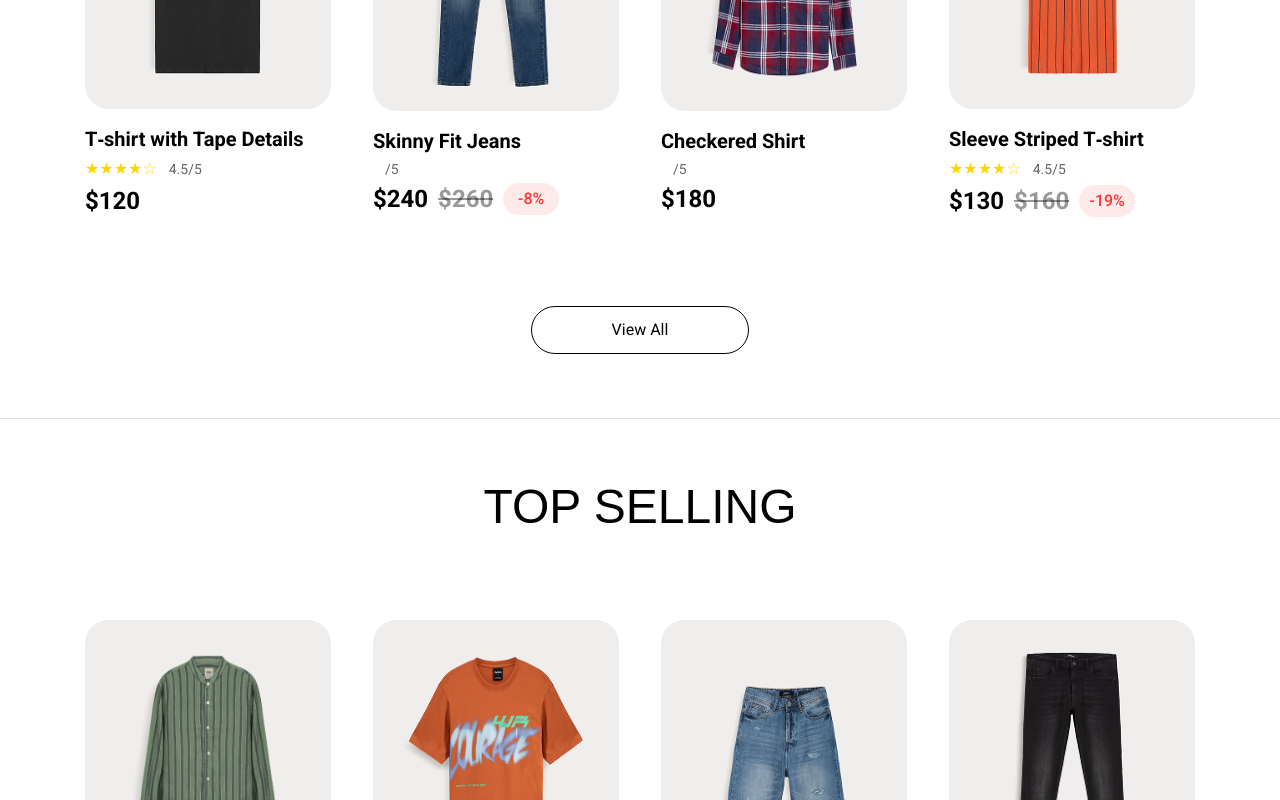
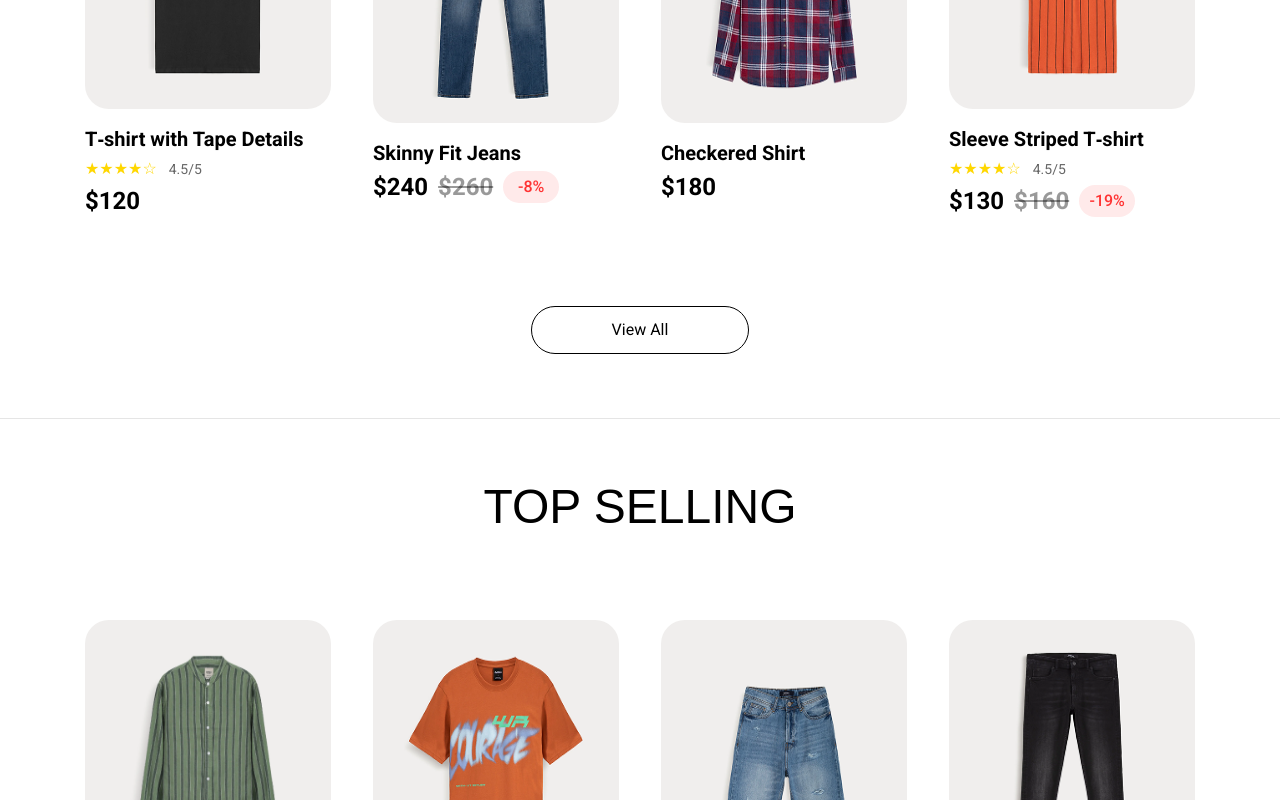
Before and after one commit to trishacapitle/clothing-ecommerce-frontend, a React (Vite) app: page / in a window 1280 px wide. Shown: the part 1300-2100 px from the top of the page. Built offline with nearby package versions, Linux system fonts and the light colour scheme; a web font is replaced by a local one.

Commit message:
fix: add conditional rendering for products with no ratings

```diff
--- a/src/components/ui/Card.jsx
+++ b/src/components/ui/Card.jsx
@@ -8,18 +8,20 @@ const Card = ({ product }) => {
   const stars = "★".repeat(filledStars) + "☆".repeat(emptyStars);
 
   return (
-    <div className="font-primary flex h-fit w-72 cursor-pointer flex-col gap-4 rounded-3xl border border-black/0 p-5 transition-all duration-300 ease-in-out hover:border-black/40 hover:shadow-lg hover:-translate-y-2 my-5">
+    <div className="font-primary my-5 flex h-fit w-72 cursor-pointer flex-col gap-4 rounded-3xl border border-black/0 p-5 transition-all duration-300 ease-in-out hover:-translate-y-2 hover:border-black/40 hover:shadow-lg">
       <div className="flex-center">
-        <img src={`/${image}`} alt={name} className="w-72 h-72 rounded-3xl" />
+        <img src={`/${image}`} alt={name} className="h-72 w-72 rounded-3xl" />
       </div>
 
       <div className="details flex flex-col gap-1">
         <h2 className="text-xl font-bold">{name}</h2>
 
-        <div className="flex items-center gap-3">
-          <span className="text-base text-[gold]">{stars}</span>
-          <span className="text-sm text-black/60">{rating}/5</span>
-        </div>
+        {rating && (
+          <div className="flex items-center gap-3">
+            <span className="text-base text-[gold]">{stars}</span>
+            <span className="text-sm text-black/60">{rating}/5</span>
+          </div>
+        )}
 
         <div className="flex gap-2.5">
           <h1 className="text-2xl font-bold">${price}</h1>
```
